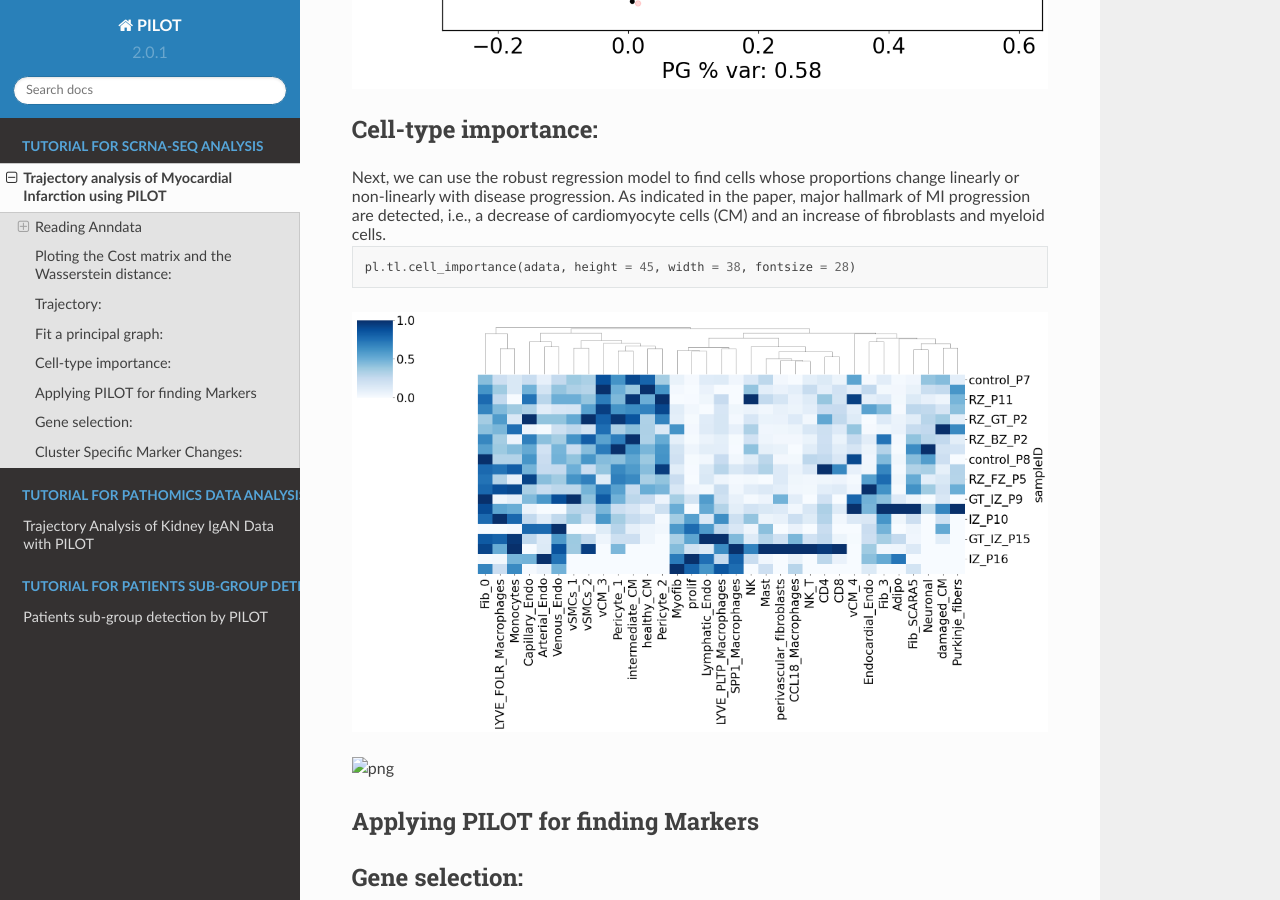
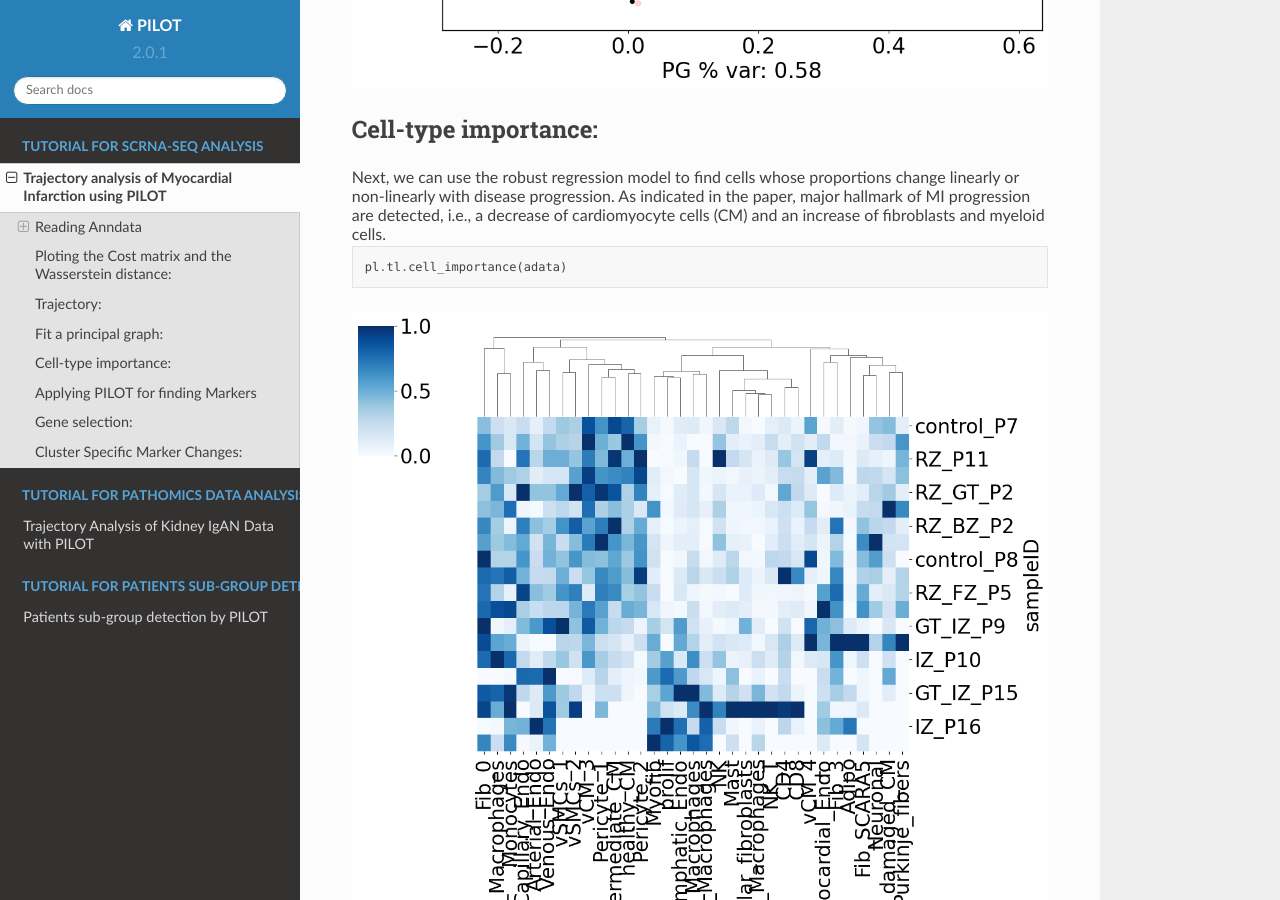
Before and after one commit to CostaLab/PILOT, a Sphinx documentation site: the page built from docs/source/Myocardial_infarction.md, in a window 1280 px wide and 900 px high, scrolled down 4406 px. Built offline with Sphinx 7.4.7 and the Read the Docs theme 2.0.0, drawn with Linux system fonts in a browser that asks for light colours.

Commit message:
fix the tutorial for MYI

````diff
--- a/docs/source/Myocardial_infarction.md
+++ b/docs/source/Myocardial_infarction.md
@@ -112,7 +112,7 @@ Next, we can use the robust regression model to find cells whose proportions cha
 
 
 ```python
-pl.tl.cell_importance(adata, height = 45, width = 38, fontsize = 28)
+pl.tl.cell_importance(adata)
 ```
 
 
@@ -412,7 +412,6 @@ pl.pl.exploring_specific_genes(cluster_name = 'Myofib', gene_list = ['COL1A2','D
 
 
 
-
 ![png](Myocardial_infarction_files/Myocardial_infarction_25_1.png)
 
 
````
Also changed, not shown: docs/source/Myocardial_infarction_files/Myocardial_infarction_14_0.png, docs/source/Myocardial_infarction_files/Myocardial_infarction_14_1.png (added), docs/source/Myocardial_infarction_files/Myocardial_infarction_14_1.png-1.png (deleted).
